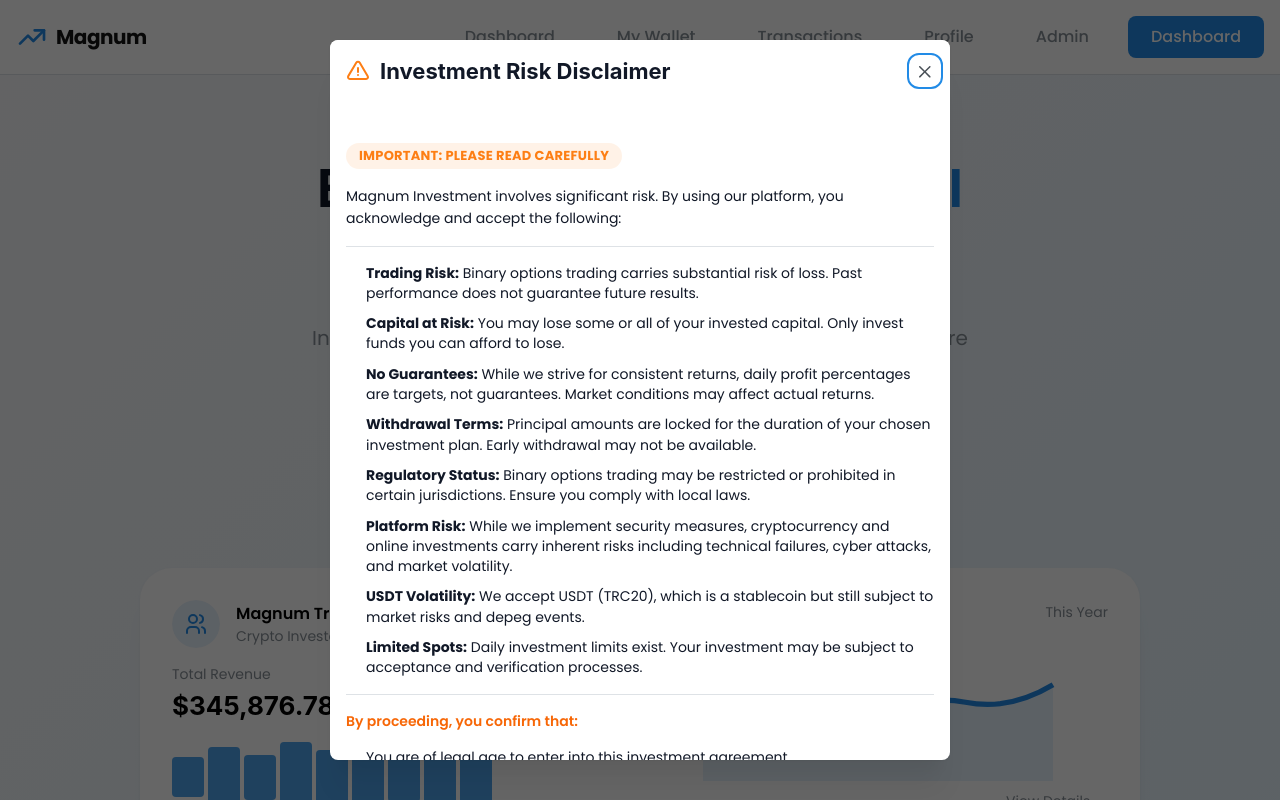
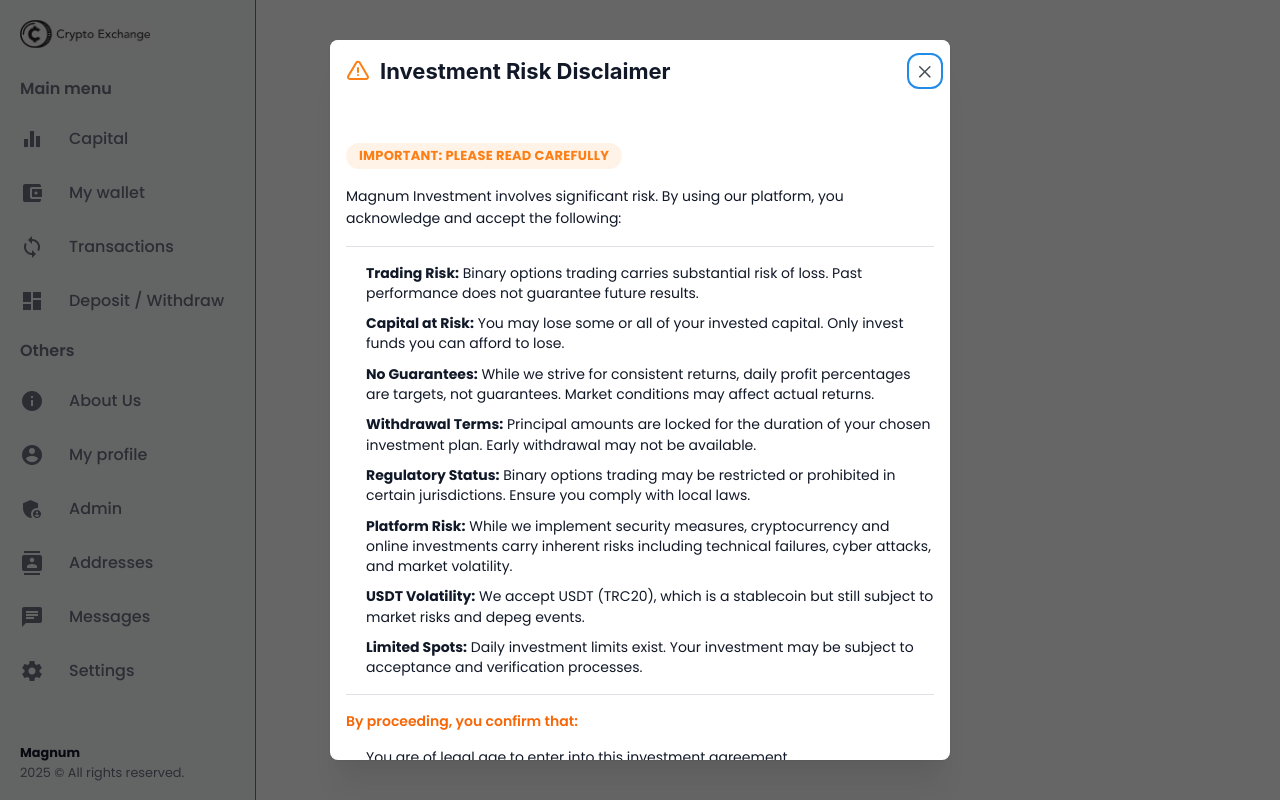
Before and after one commit to elohwine/crypto-btcpay-final, a React (Create React App) app in the folder apps/frontend/: page / in a window 1280 px wide. Shown: the top 800 px of the page. Built offline with nearby package versions, Linux system fonts and the light colour scheme; sample sign-in values are in the browser's storage.

Commit message:
feat: Implement conditional layout - sidebar drawer for logged-in users, top nav for public users

```diff
--- a/apps/frontend/src/components/TopNav/TopNav.tsx
+++ b/apps/frontend/src/components/TopNav/TopNav.tsx
@@ -28,21 +28,12 @@ const TopNav: React.FC = () => {
     highlight?: boolean;
   };
 
-  const publicNavLinks: NavLink[] = [
+  // TopNav is only shown for non-authenticated users (public routes)
+  const navLinks: NavLink[] = [
     { to: "/", label: "Home" },
     { to: "/about", label: "About Us" },
     { to: "/members/signup", label: "Investment Plans", highlight: true },
   ];
-
-  const authenticatedNavLinks: NavLink[] = [
-    { to: "/dashboard", label: "Dashboard" },
-    { to: "/capital", label: "My Wallet" },
-    { to: "/transactions", label: "Transactions" },
-    { to: "/members", label: "Profile" },
-    { to: "/admin", label: "Admin" },
-  ];
-
-  const navLinks = user ? authenticatedNavLinks : publicNavLinks;
 
   const isActive = (path: string) => location.pathname === path;
 
--- a/apps/frontend/src/layouts/TopLayout.tsx
+++ b/apps/frontend/src/layouts/TopLayout.tsx
@@ -1,21 +1,37 @@
 import React from "react";
 import TopNav from "../components/TopNav/TopNav";
+import Navbar from "../components/Navbar/Navbar";
 import { Box, useMantineColorScheme, useMantineTheme } from "@mantine/core";
+import { useAuth } from "../lib/auth";
 
 interface IProps { children: React.ReactNode }
 
-// Replaces sidebar SiteLayout with a sticky top navigation bar.
-// Provides consistent padding and max-width container for page content.
+// Conditional layout: sidebar drawer for logged-in users, top nav for public users.
 const TopLayout: React.FC<IProps> = ({ children }) => {
   const { colorScheme } = useMantineColorScheme();
   const theme = useMantineTheme();
   const isDark = colorScheme === "dark";
+  const { user } = useAuth();
 
+  // If user is logged in, show sidebar layout
+  if (user) {
+    return (
+      <div className="site-layout">
+        <div className="navbar">
+          <Navbar />
+        </div>
+        <div className="site-content">
+          <main>{children}</main>
+        </div>
+      </div>
+    );
+  }
+
+  // If user is NOT logged in, show top navigation layout
   return (
     <div style={{ minHeight: "100vh", display: "flex", flexDirection: "column" }}>
       <TopNav />
       <main style={{ flex: 1 }}>
-        {/* Individual screens can override layout by not relying on Container if they need full-bleed sections */}
         {children}
       </main>
       <Box component="footer" py="xl" style={{ background: isDark ? theme.colors.dark[8] : theme.colors.gray[1], textAlign: "center" }}>
```
